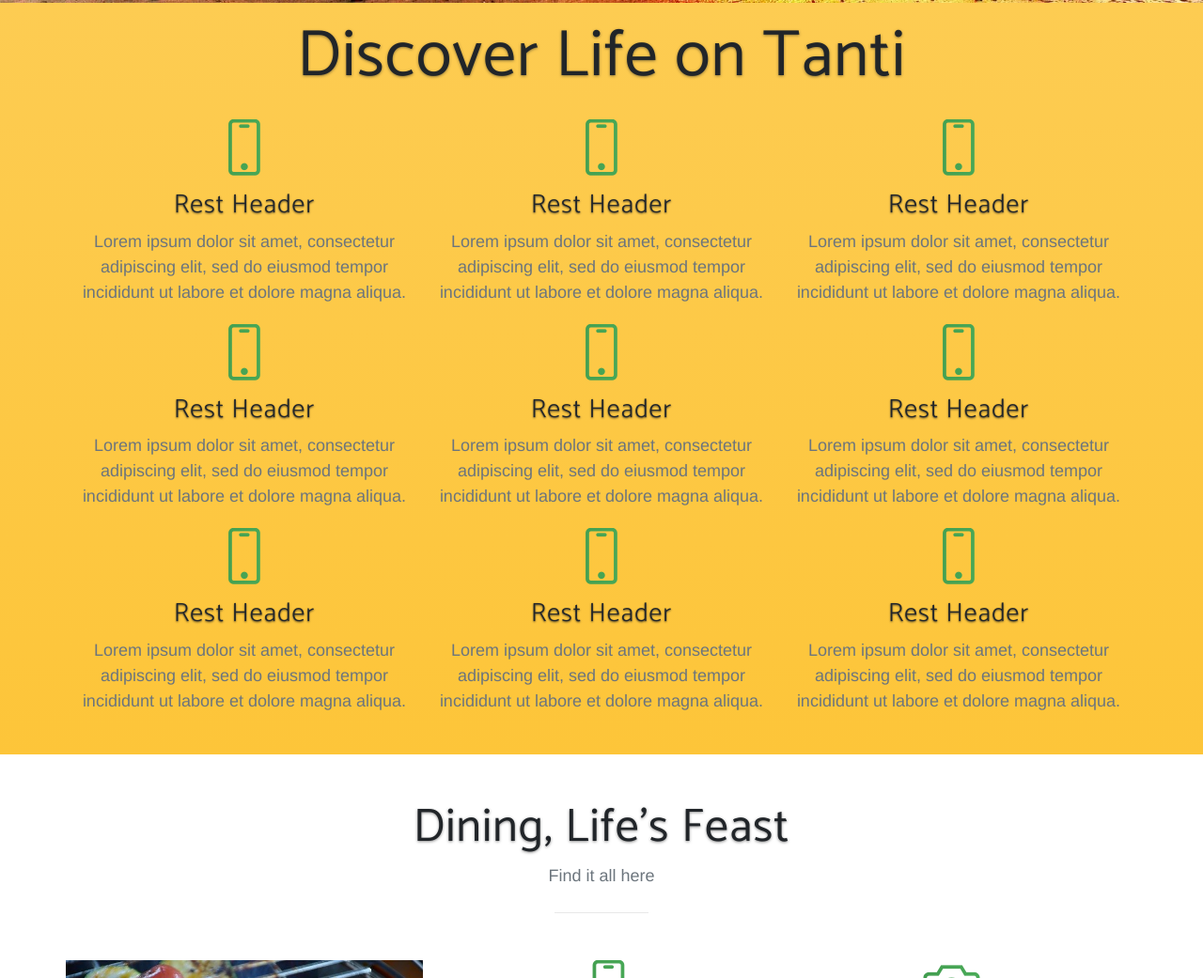
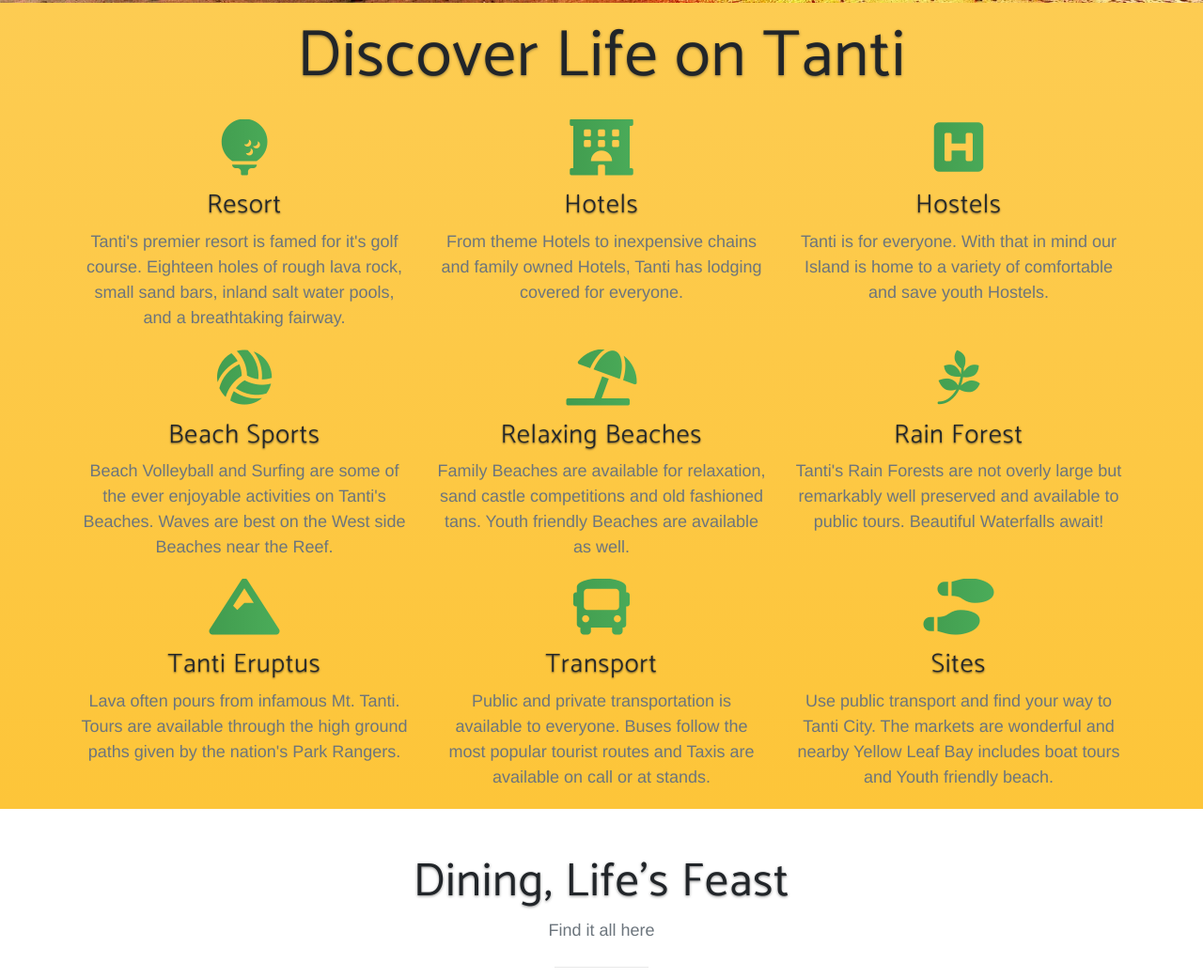
Before and after one commit to Kylar182/C856_User_Experience, a plain HTML site: page bootstrap_basic/index.html in a window 1280 px wide. Shown: the part 797-1838 px from the top of the page at 94% size. Drawn offline with Linux system fonts and the light colour scheme; a web font is replaced by a local one.

Commit message:
WIP: Life Section Update

```diff
--- a/bootstrap_basic/index.html
+++ b/bootstrap_basic/index.html
@@ -98,34 +98,34 @@
       <div class="row">
         <div class="col-12 col-sm-4">
           <div class="feature-item">
-            <i class="icon-screen-smartphone text-primary"></i>
+            <i class="fas fa-golf-ball"></i>
             <h3>
-              Rest Header
+              Resort
             </h3>
             <p class="text-muted">
-              Lorem ipsum dolor sit amet, consectetur adipiscing elit, sed do eiusmod tempor incididunt ut labore et dolore magna aliqua.
+              Tanti's premier resort is famed for it's golf course. Eighteen holes of rough lava rock, small sand bars, inland salt water pools, and a breathtaking fairway.
             </p>
           </div>
         </div>
         <div class="col-12 col-sm-4">
           <div class="feature-item">
-            <i class="icon-screen-smartphone text-primary"></i>
+            <i class="fas fa-hotel"></i>
             <h3>
-              Rest Header
+              Hotels
             </h3>
             <p class="text-muted">
-              Lorem ipsum dolor sit amet, consectetur adipiscing elit, sed do eiusmod tempor incididunt ut labore et dolore magna aliqua.
+              From theme Hotels to inexpensive chains and family owned Hotels, Tanti has lodging covered for everyone.
             </p>
           </div>
         </div>
         <div class="col-12 col-sm-4">
           <div class="feature-item">
-            <i class="icon-screen-smartphone text-primary"></i>
+            <i class="fas fa-h-square"></i>
             <h3>
-              Rest Header
+              Hostels
             </h3>
             <p class="text-muted">
-              Lorem ipsum dolor sit amet, consectetur adipiscing elit, sed do eiusmod tempor incididunt ut labore et dolore magna aliqua.
+              Tanti is for everyone. With that in mind our Island is home to a variety of comfortable and save youth Hostels.
             </p>
           </div>
         </div>
@@ -133,34 +133,34 @@
       <div class="row">
         <div class="col-12 col-sm-4">
           <div class="feature-item">
-            <i class="icon-screen-smartphone text-primary"></i>
+            <i class="fas fa-volleyball-ball"></i>
             <h3>
-              Rest Header
+              Beach Sports
             </h3>
             <p class="text-muted">
-              Lorem ipsum dolor sit amet, consectetur adipiscing elit, sed do eiusmod tempor incididunt ut labore et dolore magna aliqua.
+              Beach Volleyball and Surfing are some of the ever enjoyable activities on Tanti's Beaches. Waves are best on the West side Beaches near the Reef.
             </p>
           </div>
         </div>
         <div class="col-12 col-sm-4">
           <div class="feature-item">
-            <i class="icon-screen-smartphone text-primary"></i>
+            <i class="fas fa-umbrella-beach"></i>
             <h3>
-              Rest Header
+              Relaxing Beaches
             </h3>
             <p class="text-muted">
-              Lorem ipsum dolor sit amet, consectetur adipiscing elit, sed do eiusmod tempor incididunt ut labore et dolore magna aliqua.
+              Family Beaches are available for relaxation, sand castle competitions and old fashioned tans. Youth friendly Beaches are available as well.
             </p>
           </div>
         </div>
         <div class="col-12 col-sm-4">
           <div class="feature-item">
-            <i class="icon-screen-smartphone text-primary"></i>
+            <i class="fab fa-pagelines"></i>
             <h3>
-              Rest Header
+              Rain Forest
             </h3>
             <p class="text-muted">
-              Lorem ipsum dolor sit amet, consectetur adipiscing elit, sed do eiusmod tempor incididunt ut labore et dolore magna aliqua.
+              Tanti's Rain Forests are not overly large but remarkably well preserved and available to public tours. Beautiful Waterfalls await!
             </p>
           </div>
         </div>
@@ -168,34 +168,34 @@
       <div class="row">
         <div class="col-12 col-sm-4">
           <div class="feature-item">
-            <i class="icon-screen-smartphone text-primary"></i>
+            <i class="fas fa-mountain"></i>
             <h3>
-              Rest Header
+              Tanti Eruptus
             </h3>
             <p class="text-muted">
-              Lorem ipsum dolor sit amet, consectetur adipiscing elit, sed do eiusmod tempor incididunt ut labore et dolore magna aliqua.
+              Lava often pours from infamous Mt. Tanti. Tours are available through the high ground paths given by the nation's Park Rangers.
             </p>
           </div>
         </div>
         <div class="col-12 col-sm-4">
           <div class="feature-item">
-            <i class="icon-screen-smartphone text-primary"></i>
+            <i class="fas fa-bus"></i>
             <h3>
-              Rest Header
+              Transport
             </h3>
             <p class="text-muted">
-              Lorem ipsum dolor sit amet, consectetur adipiscing elit, sed do eiusmod tempor incididunt ut labore et dolore magna aliqua.
+              Public and private transportation is available to everyone. Buses follow the most popular tourist routes and Taxis are available on call or at stands.
             </p>
           </div>
         </div>
         <div class="col-12 col-sm-4">
           <div class="feature-item">
-            <i class="icon-screen-smartphone text-primary"></i>
+            <i class="fas fa-shoe-prints"></i>
             <h3>
-              Rest Header
+              Sites
             </h3>
             <p class="text-muted">
-              Lorem ipsum dolor sit amet, consectetur adipiscing elit, sed do eiusmod tempor incididunt ut labore et dolore magna aliqua.
+              Use public transport and find your way to Tanti City. The markets are wonderful and nearby Yellow Leaf Bay includes boat tours and Youth friendly beach.
             </p>
           </div>
         </div>
```
